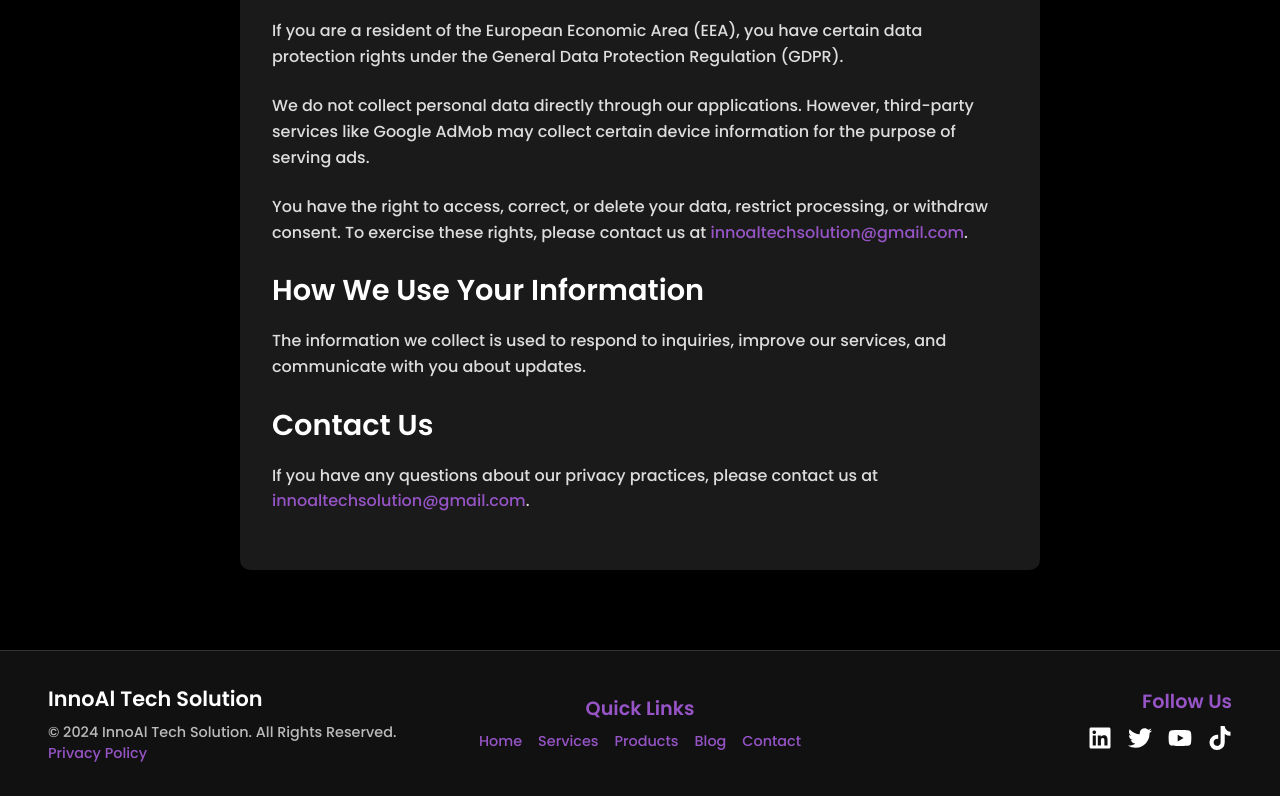
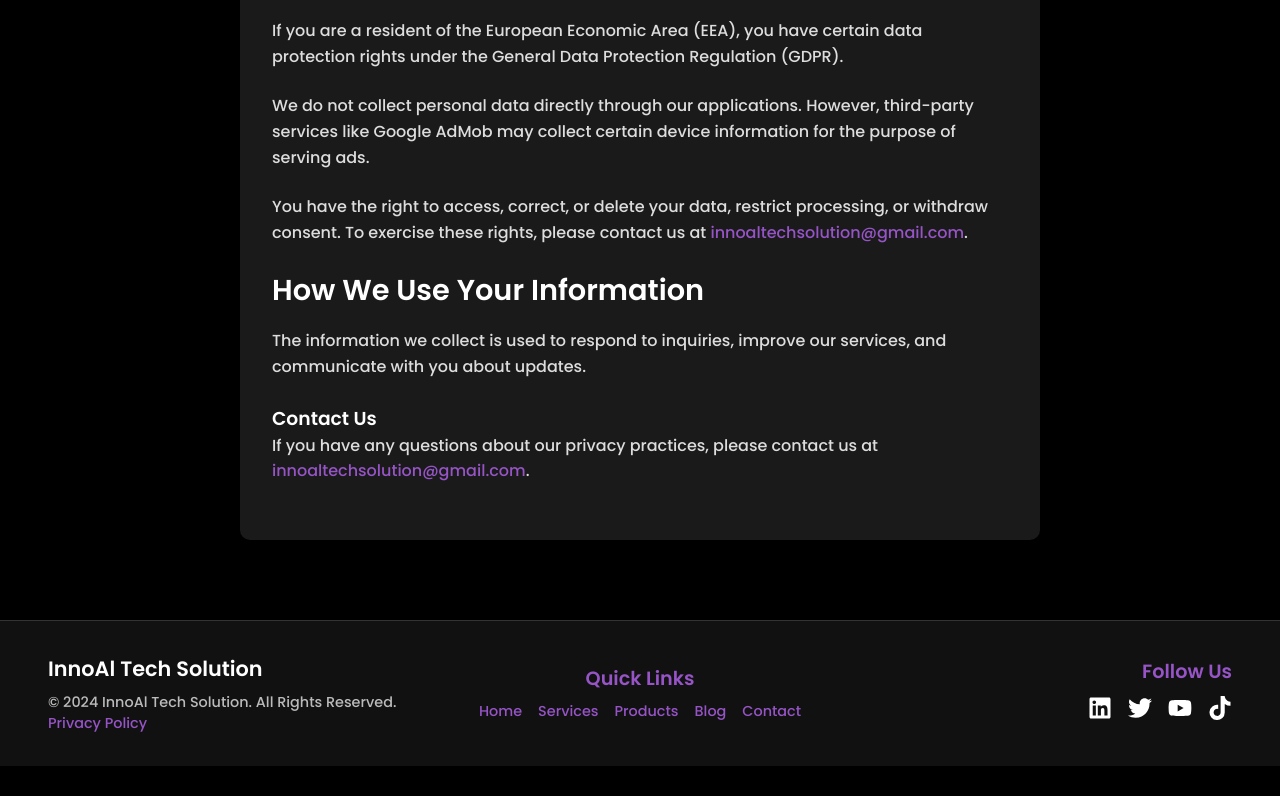
Before and after one commit to innoaitechsolution/innoaitechsolution-website, a React (Create React App) app: page /privacy-policy in a window 1280 px wide. Shown: the part 540-1336 px from the top of the page. After the commit the page ends 1306 px from the top, so only its background shows below. Built offline with nearby package versions, Linux system fonts and the light colour scheme.

Commit message:
update privacy policy page

```diff
--- a/src/privacypolicy/PrivacyPolicy.js
+++ b/src/privacypolicy/PrivacyPolicy.js
@@ -54,7 +54,7 @@ const PrivacyPolicy = () => {
         </div>
 
         <div className="privacy-policy-section">
-          <h2>Contact Us</h2>
+          <h3>Contact Us</h3>
           <p>
             If you have any questions about our privacy practices, please
             contact us at{" "}
```
